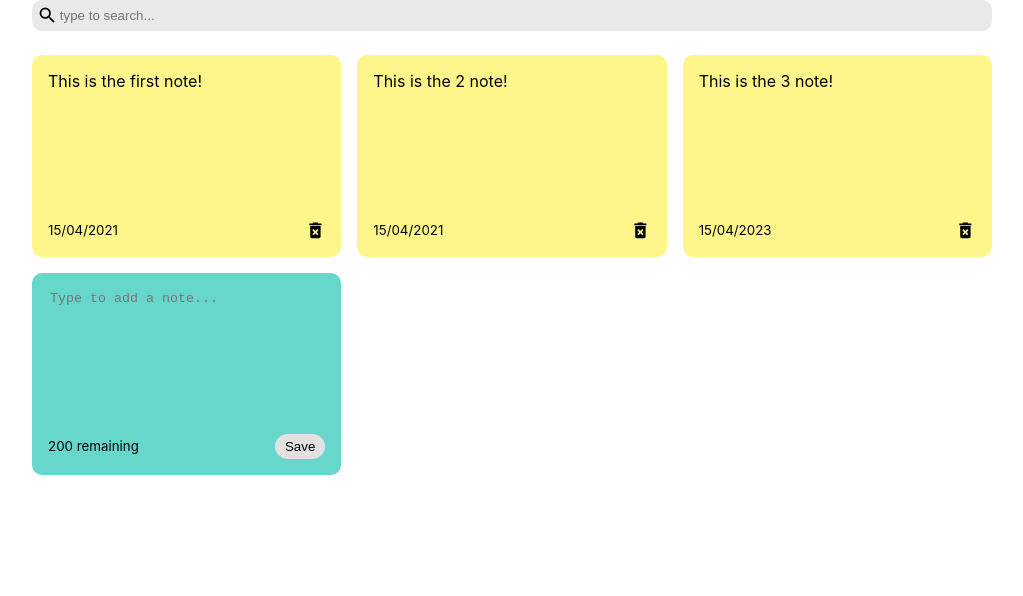
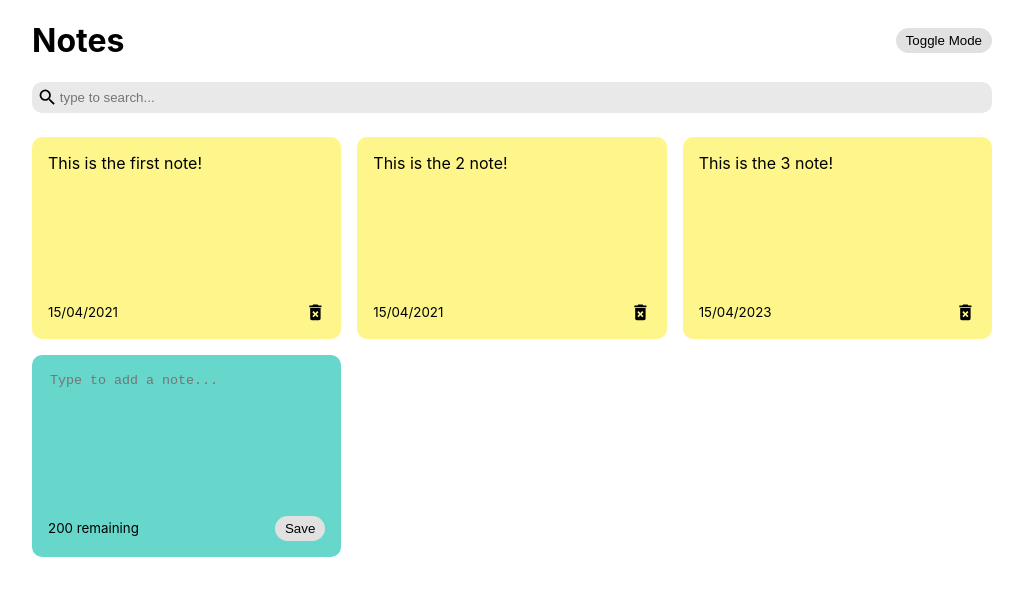
Before and after one commit to DenseLink/note-app, a React (Create React App) app: page / in a window 1280 px wide. Shown: the top 596 px of the page, without its empty margins (128-1151 px from the left). Built offline with nearby package versions, Linux system fonts and the light colour scheme.

Commit message:
Header and toggle mode button added

```diff
--- a/src/App.js
+++ b/src/App.js
@@ -2,6 +2,7 @@
 import { useState } from "react";
 import { nanoid } from "nanoid";
 import Search from "./components/Search";
+import Header from "./components/Header";
 
 const App = () => {
   const [notes, setNotes] = useState([
@@ -41,6 +42,7 @@
   }
 
   return(<div className="container">
+    <Header/>
     <Search handleSearchNote={setSearchText}/>
     <NotesList
       notes={notes.filter((note)=> note.text.toLowerCase().includes(searchText))}
--- /dev/null
+++ b/src/components/Header.js
@@ -0,0 +1,12 @@
+import React from "react";
+
+const Header = () => {
+    return(
+        <div className="header">
+            <h1>Notes</h1>
+            <button className="save">Toggle Mode</button>
+        </div>
+    );
+};
+
+export default Header;
--- a/src/index.css
+++ b/src/index.css
@@ -10,6 +10,12 @@
 code {
   font-family: source-code-pro, Menlo, Monaco, Consolas, 'Courier New',
     monospace;
+}
+
+.header{
+  display: flex;
+  align-items: center;
+  justify-content: space-between;
 }
 
 .container{
```
